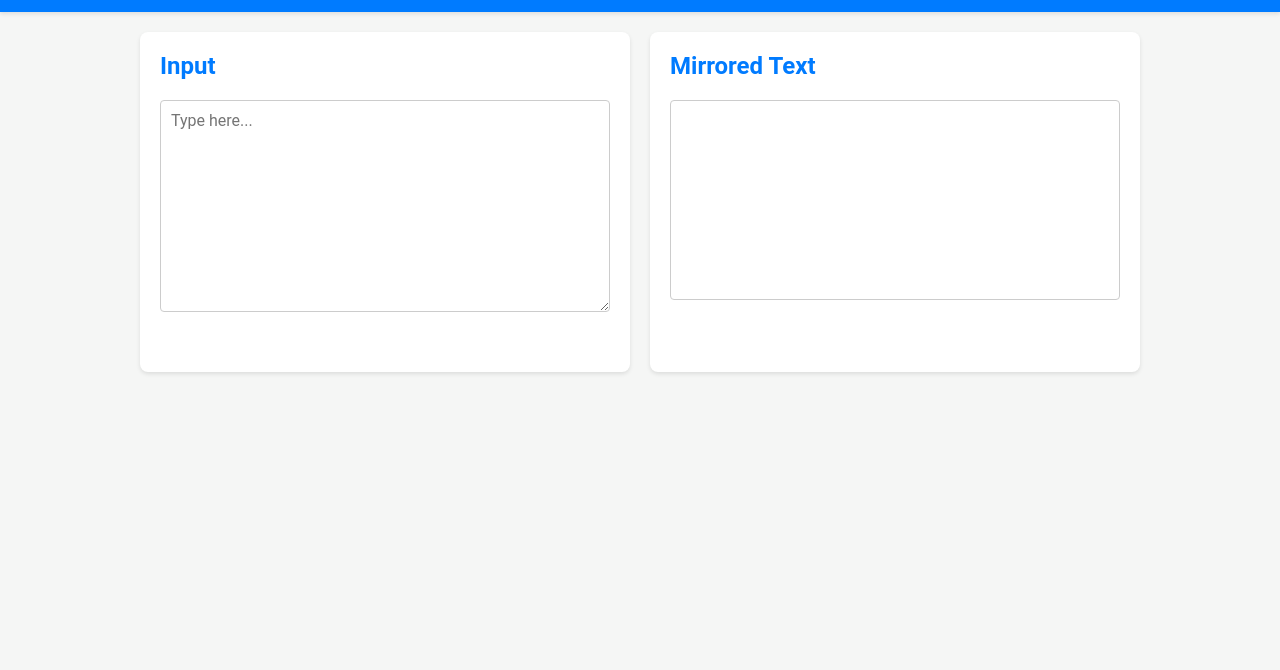
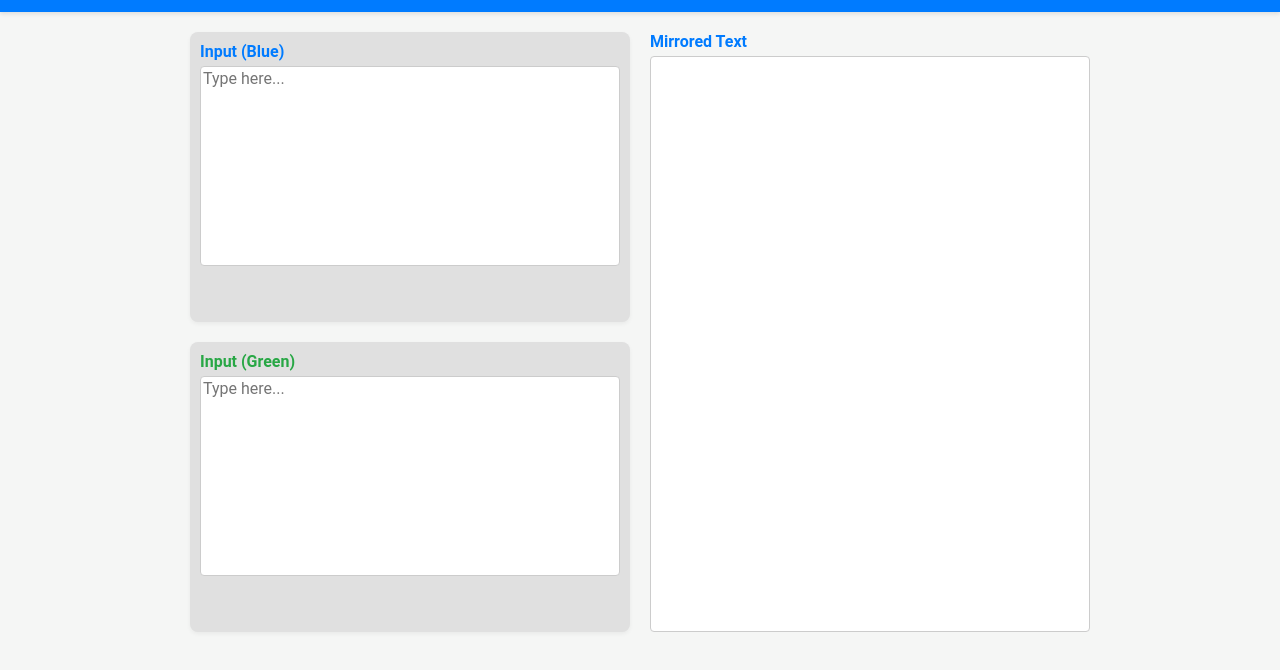
Before and after one commit to aotto1968/nodejs-tcl-demo, a website: page nodejs-demo/public/index.html in a window 1280 px wide. Shown: the part 68-738 px from the top of the page. Drawn offline with Linux system fonts and the light colour scheme.

Commit message:
change to 2-row input text

```diff
--- a/nodejs-demo/package.json
+++ b/nodejs-demo/package.json
@@ -1,7 +1,7 @@
 {
-  "name": "hello-world",
+  "name": "nodejs-tcl-demo",
   "version": "1.0.0",
-  "description": "Node.js Projekt mit Express und Text-Spiegelung (links/rechts)",
+  "description": "Node.js project with Express and text mirroring (left/right)",
   "main": "server.js",
   "scripts": {
     "start": "node server.js"
--- a/nodejs-demo/public/index.html
+++ b/nodejs-demo/public/index.html
@@ -12,12 +12,18 @@
     <h1>TextMirror Inc.</h1>
   </header>
   <div class="container">
-    <div class="panel left">
-      <h2>Input</h2>
-      <textarea id="inputText" placeholder="Type here..." rows="10"></textarea>
+    <div class="left-column">
+      <div class="input-panel top">
+        <h2 class="blue">Input (Blue)</h2>
+        <textarea id="inputTop" placeholder="Type here..." rows="6"></textarea>
+      </div>
+      <div class="input-panel bottom">
+        <h2 class="green">Input (Green)</h2>
+        <textarea id="inputBottom" placeholder="Type here..." rows="6"></textarea>
+      </div>
     </div>
-    <div class="panel right">
-      <h2>Mirrored Text</h2>
+    <div class="right-column">
+      <h2 class="blue">Mirrored Text</h2>
       <div id="outputText"></div>
     </div>
   </div>
--- a/nodejs-demo/public/script.js
+++ b/nodejs-demo/public/script.js
@@ -1,5 +1,17 @@
-document.getElementById('inputText').addEventListener('input', function() {
-  const inputText = this.value;
-  const reversedText = inputText.split('').reverse().join('');
-  document.getElementById('outputText').textContent = reversedText;
-});
+function updateMirror() {
+  const inputTop = document.getElementById('inputTop').value;
+  const inputBottom = document.getElementById('inputBottom').value;
+  const mirroredTop = inputTop.split('').reverse().join('');
+  const mirroredBottom = inputBottom.split('').reverse().join('');
+  let html = '';
+  if (mirroredTop) {
+    html += `<div class='blue' style='text-align:right;'>${mirroredTop}</div>`;
+  }
+  if (mirroredBottom) {
+    html += `<div class='green' style='text-align:right;'>${mirroredBottom}</div>`;
+  }
+  document.getElementById('outputText').innerHTML = html;
+}
+document.getElementById('inputTop').addEventListener('input', updateMirror);
+document.getElementById('inputBottom').addEventListener('input', updateMirror);
+window.addEventListener('DOMContentLoaded', updateMirror);
--- a/nodejs-demo/public/styles.css
+++ b/nodejs-demo/public/styles.css
@@ -28,57 +28,81 @@ h1 {
 
 .container {
   display: flex;
+  flex-direction: row;
   gap: 20px;
-  max-width: 1000px;
+  max-width: 900px;
+  max-height: 600px;
   margin: 20px auto;
   padding: 0 20px;
+  height: 600px;
 }
-
-.panel {
+.left-column {
+  display: flex;
+  flex-direction: column;
   flex: 1;
-  background-color: white;
-  padding: 20px;
+  gap: 20px;
+  height: 100%;
+}
+.input-panel {
+  background-color: #e0e0e0;
   border-radius: 8px;
-  box-shadow: 0 2px 4px rgba(0, 0, 0, 0.1);
+  box-shadow: 0 2px 4px rgba(0, 0, 0, 0.05);
+  padding: 10px;
+  flex: 1;
+  display: flex;
+  flex-direction: column;
 }
-
-.left, .right {
-  min-height: 300px;
+.input-panel h2 {
+  margin-top: 0;
+  margin-bottom: 5px;
+  font-size: 16px;
 }
-
-textarea {
+.input-panel.top h2 {
+  color: #007bff;
+}
+.input-panel.bottom h2 {
+  color: #28a745;
+}
+.input-panel textarea {
   width: 100%;
-  padding: 10px;
+  height: 100%;
+  min-height: 60px;
+  max-height: 200px;
   font-size: 16px;
-  resize: vertical;
   border: 1px solid #ccc;
   border-radius: 4px;
   font-family: 'Roboto', Arial, sans-serif;
   box-sizing: border-box;
-  min-height: 200px;
+  resize: none;
+  color: inherit;
+}
+.right-column {
+  flex: 1;
+  display: flex;
+  flex-direction: column;
+  height: 100%;
+}
+.right-column h2 {
+  color: #007bff;
   margin-top: 0;
-  margin-bottom: 0;
+  margin-bottom: 5px;
+  font-size: 16px;
 }
-
 #outputText {
+  flex: 1;
   font-size: 16px;
   white-space: pre-wrap;
   word-wrap: break-word;
-  text-align: right; /* Text rechts ausrichten */
+  text-align: right;
   border: 1px solid #ccc;
   border-radius: 4px;
   background-color: white;
   padding: 10px;
   width: 100%;
   min-height: 200px;
-  display: block;
-  margin-top: 0;
-  margin-bottom: 0;
   font-family: 'Roboto', Arial, sans-serif;
   box-sizing: border-box;
+  overflow-y: auto;
 }
-
-h2 {
-  margin-top: 0;
-  color: #007bff;
-}
+.blue { color: #007bff; }
+.green { color: #28a745; }
```
Also changed, not shown: nodejs-demo/server.js (+4 -4 lines), nodejs-demo/README.md, 1 other file.
